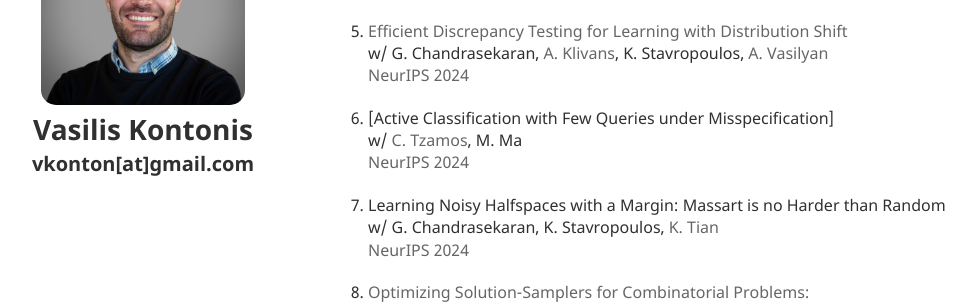
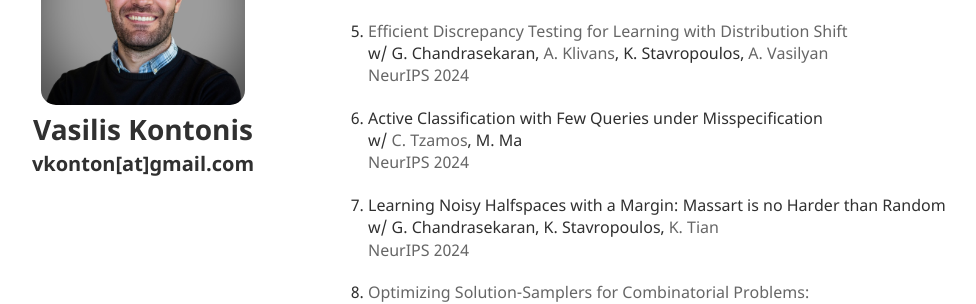
Before and after one commit to vkonton/vkonton.github.io, a Jekyll site: the page built from index.md, in a window 1280 px wide and 900 px high, scrolled down 850 px. Shown: the part 153-457 px from the top of the window, without its empty margins (122-1098 px from the left). Built offline with Jekyll 4.4.1, drawn with Linux system fonts in a browser that asks for light colours.

```diff
--- a/index.md
+++ b/index.md
@@ -61,7 +61,7 @@
     w/ G. Chandrasekaran, [A. Klivans][klivans], K. Stavropoulos, [A. Vasilyan][vasilyan] <br/>
     [NeurIPS 2024](https://nips.cc)
 
-1. [Active Classification with Few Queries under Misspecification] <br/>
+1. Active Classification with Few Queries under Misspecification <br/>
     w/ [C. Tzamos][tzamos], M. Ma <br/>
     [NeurIPS 2024](https://nips.cc)
 
```
Also changed, not shown: 1 other file.
